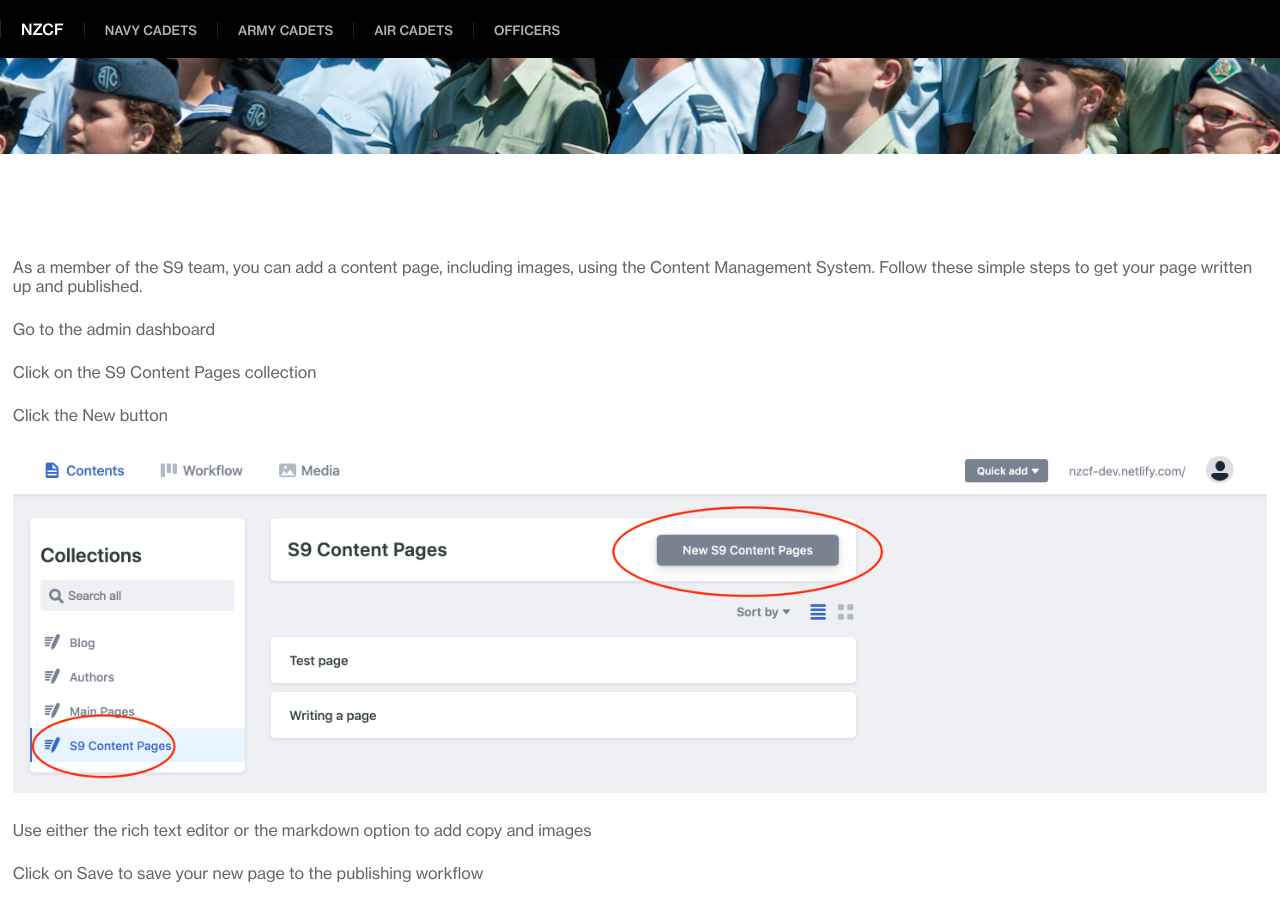
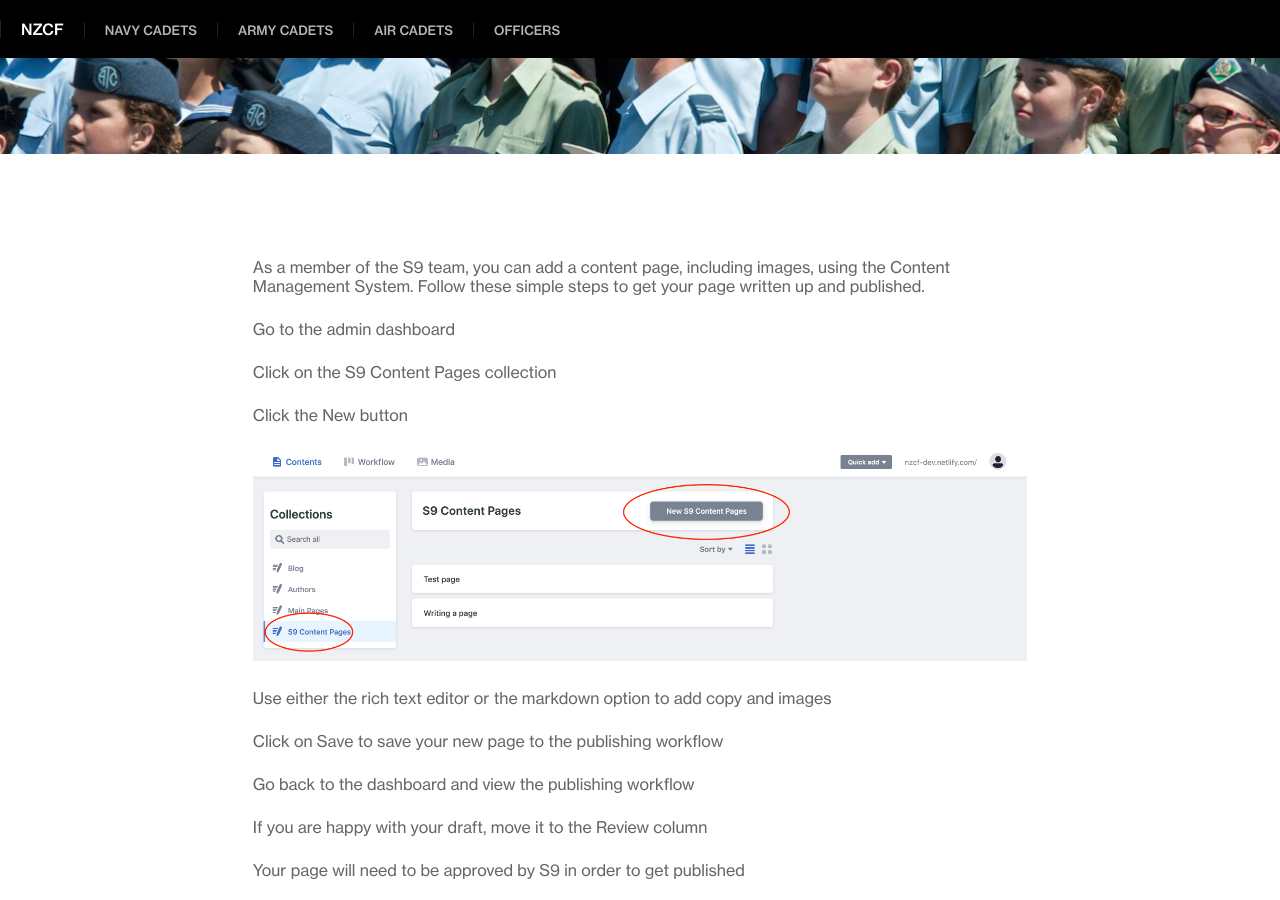
Before and after one commit to New-Zealand-Cadet-Forces/op-refresh, a Jekyll site: the page built from s9pages/how-to-add-a-page.md, in a window 1280 px wide and 900 px high, scrolled down 403 px. Built offline with Jekyll 4.4.1, drawn with Linux system fonts in a browser that asks for light colours; a script that is not in the unit is left out.

Commit message:
Properly fix the S9 layout, this time with narrow

```diff
--- a/_layouts/s9-page.html
+++ b/_layouts/s9-page.html
@@ -2,6 +2,6 @@
 layout: default
 ---
 
-<section>
+<section class="narrow">
     {{ content }}
 </section>
```
